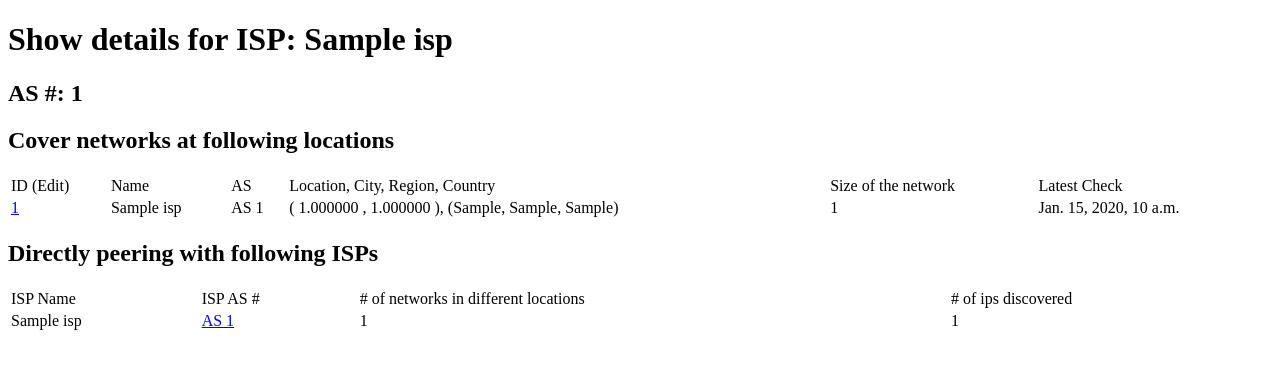
After one commit to ephemeral2eternity/monitor-cmu-agens, a Django app: page /get_isp?as=1 in a window 1280 px wide. The commit adds this page. Shown: the top 369 px of the page. Run offline with Django 3.2, Linux system fonts and the light colour scheme; tables that the repository leaves empty hold one stand-in row (values such as "Sample post").

Commit message:
fix the node ip issues and debug the redundant node issues in graph

```diff
--- a/monitorTopology/models.py
+++ b/monitorTopology/models.py
@@ -25,10 +25,15 @@ class ISP(models.Model):
     def __str__(self):
         return "AS " + str(self.ASNumber) + "(" + self.name + ")"
 
+    def get_size(self):
+        isp_size = 0
+        for network in self.networks.all().distinct():
+            isp_size += network.nodes.all().distinct().count()
+        return isp_size
+
     # Network defines a network that several routers in an end-to-end delivery path belongs to
 class Network(models.Model):
     isp = models.ForeignKey(ISP, related_name="net_isp")
-    type = models.CharField(max_length=100)
     latitude = models.DecimalField(max_digits=10, decimal_places=6, default=0.0)
     longitude = models.DecimalField(max_digits=10, decimal_places=6, default=0.0)
     nodes = models.ManyToManyField(Node, blank=True, related_name='net_nodes')
@@ -41,7 +46,7 @@ class Network(models.Model):
     latest_check = models.DateTimeField(auto_now=True)
 
     def __str__(self):
-        return self.type + ", AS " + str(self.ASNumber) + ", (" + str(self.latitude) + ", " + str(
+        return self.type + ", AS " + str(self.isp.ASNumber) + ", (" + str(self.latitude) + ", " + str(
             self.longitude) + ")"
 
     class Meta:
--- /dev/null
+++ b/monitorTopology/templates/monitorTopology/isp.html
@@ -0,0 +1,48 @@
+<!DOCTYPE html>
+<html lang="en">
+<head>
+    <meta charset="UTF-8">
+    <title>ISP</title>
+</head>
+<body>
+<h1>Show details for ISP: {{ isp.name }}</h1>
+<h2>AS #: {{ isp.ASNumber }}</h2>
+<h2>Cover networks at following locations</h2>
+<table style="width:100%">
+    <tr>
+        <td>ID (Edit)</td>
+        <td>Name</td>
+        <td>AS</td>
+        <td>Location, City, Region, Country</td>
+        <td>Size of the network</td>
+        <td>Latest Check</td>
+    </tr>
+    {% for network in isp.networks.all %}
+        <tr>
+        <td><a href="/get_network?id={{ network.id }}"> {{ network.id }} </a></td>
+        <td> {{ network.isp.name }} </td>
+        <td> AS {{ network.isp.ASNumber }} </td>
+        <td> ( {{ network.latitude }} , {{ network.longitude }} ), ({{ network.city }}, {{ network.region }}, {{ network.country }})</td>
+        <td> {{ network.nodes.count }} </td>
+        <td>{{ network.latest_check }}</td>
+    {% endfor %}
+</table>
+<h2>Directly peering with following ISPs</h2>
+<table style="width:100%">
+    <tr>
+        <td>ISP Name</td>
+        <td>ISP AS #</td>
+        <td># of networks in different locations</td>
+        <td># of ips discovered</td>
+    </tr>
+    {% for peer_isp in peers %}
+        <tr>
+            <td> {{ peer_isp.name }} </td>
+            <td> <a href="/get_isp?as={{ peer_isp.ASNumber }}">AS {{ peer_isp.ASNumber }} </a></td>
+            <td> {{ peer_isp.networks.count }}</td>
+            <td> {{ peer_isp.get_size }} </td>
+        </tr>
+    {% endfor %}
+</table>
+</body>
+</html>
--- a/monitorTopology/templates/monitorTopology/session.html
+++ b/monitorTopology/templates/monitorTopology/session.html
@@ -61,7 +61,6 @@
             <td>Network ID</td>
             <td>Network Name</td>
             <td>Network AS #</td>
-            <td>Network Type</td>
             <td>Network Location</td>
             <td>Network City, Region, Country</td>
         </tr>
@@ -71,7 +70,6 @@
                 <td><a href="/get_network?id={{ subnet.network.id }}"> Network {{ subnet.network.id}} </a></td>
                 <td> {{ subnet.network.isp.name }} </td>
                 <td> {{ subnet.network.isp.ASNumber }} </td>
-                <td> {{ subnet.network.type }} </td>
                 <td> ({{ subnet.network.latitude }}, {{ subnet.network.longitude }}) </td>
                 <td> ({{ subnet.network.city }}, {{ subnet.network.region }}, {{ subnet.network.country }}) </td>
             </tr>
--- a/monitorTopology/urls.py
+++ b/monitorTopology/urls.py
@@ -5,7 +5,13 @@ urlpatterns = [
     # url(r'^$', views.index, name='index'),
     url(r'^add_route$', views.addRoute, name='addRoute'),
     url(r'^show_sessions', views.showSessions, name='showSessions'),
+    url(r'^show_networks', views.showNetworks, name='showNetworks'),
+    url(r'^show_isps', views.showISPs, name='showISPs'),
+    url(r'^get_isp', views.getISP, name='getISP'),
     url(r'^get_session', views.getSession, name='getSession'),
+    url(r'^get_node', views.getNode, name='getNode'),
+    url(r'^get_network$', views.getNetwork, name='getNetwork'),
+    url(r'^get_network_json$', views.getNetworkJson, name='getNetworkJson'),
     url(r'^get_router_graph_json', views.getRouterGraphJson, name='getRouterGraphJson'),
     url(r'^get_router_graph', views.getRouterGraph, name='getRouterGraph'),
     url(r'^get_net_graph_json', views.getNetworkGraphJson, name='getNetworkGraphJson'),
--- a/monitorTopology/views.py
+++ b/monitorTopology/views.py
@@ -17,6 +17,19 @@ def showSessions(request):
     template = loader.get_template('monitorTopology/sessions.html')
     return HttpResponse(template.render({'sessions': sessions}, request))
 
+# @description Show all networks in the database
+def showNetworks(request):
+    networks = Network.objects.all()
+    template = loader.get_template('monitorTopology/networks.html')
+    return HttpResponse(template.render({'networks': networks}, request))
+
+# @description Show all ISPs discovered
+def showISPs(request):
+    isps = ISP.objects.all()
+    peerings = PeeringEdge.objects.all()
+    template = loader.get_template('monitorTopology/isps.html')
+    return  HttpResponse(template.render({'isps':isps, 'peerings':peerings}, request))
+
 # @description Get the details of one session denoted by the session id
 # @called by: showSessions.
 def getSession(request):
@@ -32,6 +45,92 @@ def getSession(request):
         return HttpResponse(template.render({'session': session, 'hops': hops, 'subnets':subnets}, request))
     else:
         return showSessions(request)
+
+def getISP(request):
+    url = request.get_full_path()
+    params = url.split('?')[1]
+    request_dict = urllib.parse.parse_qs(params)
+    if ('as' in request_dict.keys()):
+        as_num = int(request_dict['as'][0])
+        isp = ISP.objects.get(ASNumber=as_num)
+        peerings = PeeringEdge.objects.filter(Q(srcISP__ASNumber=isp.ASNumber)|Q(dstISP__ASNumber=isp.ASNumber))
+        peers = []
+        for pEdge in peerings.all():
+            if pEdge.srcISP.ASNumber == isp.ASNumber:
+                peers.append(pEdge.dstISP)
+            else:
+                peers.append(pEdge.srcISP)
+        template = loader.get_template('monitorTopology/isp.html')
+        return HttpResponse(template.render({'isp': isp, 'peers': peers}, request))
+    else:
+        return HttpResponse("Please denote the AS # in http://monitor/get_isp?as=as_num!")
+
+# @description Get the details of one node by denoting its id in the database
+def getNode(request):
+    url = request.get_full_path()
+    params = url.split('?')[1]
+    request_dict = urllib.parse.parse_qs(params)
+    if ('id' in request_dict.keys()):
+        node_id = int(request_dict['id'][0])
+        node = Node.objects.get(id=node_id)
+        template = loader.get_template('monitorTopology/node.html')
+        return HttpResponse(template.render({'node': node}, request))
+    else:
+        return HttpResponse("Please denote the node id in : http://monitor.cmu-agens.com/get_node?id=node_id")
+
+# @description Get the details of one network by denoting its id in the database
+def getNetwork(request):
+    url = request.get_full_path()
+    params = url.split('?')[1]
+    request_dict = urllib.parse.parse_qs(params)
+    if ('id' in request_dict.keys()):
+        network_id = int(request_dict['id'][0])
+        network = Network.objects.get(id=network_id)
+        edges = Edge.objects.filter(Q(src__in=network.nodes.all())|Q(dst__in=network.nodes.all()))
+        template = loader.get_template('monitorTopology/network.html')
+        return HttpResponse(template.render({'network': network, 'edges':edges}, request))
+    else:
+        return showNetworks(request)
+
+# @description Get the router topology of a network denoted by the id
+def getNetworkJson(request):
+    url = request.get_full_path()
+    params = url.split('?')[1]
+    request_dict = urllib.parse.parse_qs(params)
+    if ('id' in request_dict.keys()):
+        network_id = int(request_dict['id'][0])
+        network = Network.objects.get(id=network_id)
+        edges = Edge.objects.filter(Q(src__in=network.nodes.all())|Q(dst__in=network.nodes.all()))
+
+        all_nodes = []
+        node_list = []
+        for node in network.nodes.all().distinct():
+            all_nodes.append(node.ip)
+            node_list.append({"name":node.name, "network_id":node.network_id, "ip":node.ip, "type": "in", "id":node.id})
+
+        edge_list = []
+        for edge in edges.all():
+            if edge.src not in network.nodes.all().distinct():
+                if edge.src.ip not in all_nodes:
+                    all_nodes.append(edge.src.ip)
+                    node_list.append({"name": edge.src.name, "network_id": edge.src.network_id, "ip": edge.src.ip, "type": "out", "id": edge.src.id})
+            src_id = all_nodes.index(edge.src.ip)
+
+            if edge.dst not in network.nodes.all():
+                if edge.dst.ip not in all_nodes:
+                    all_nodes.append(edge.dst.ip)
+                    node_list.append({"name": edge.dst.name, "network_id": edge.dst.network_id, "ip": edge.dst.ip, "type": "out", "id": edge.dst.id})
+            dst_id = all_nodes.index(edge.dst.ip)
+
+            edge_list.append({"source":src_id, "target":dst_id})
+
+        graph = {}
+        graph["nodes"] = node_list
+        graph["edges"] = edge_list
+
+        return JsonResponse(graph)
+    else:
+        return JsonResponse({})
 
 @csrf_exempt
 def getRouterGraphJson(request):
--- a/monitor_cmu_agens/settings.py
+++ b/monitor_cmu_agens/settings.py
@@ -25,7 +25,7 @@ SECRET_KEY = 'b=)!x)_92nb12o=ci($bj0st=q(@fyj3!#14(#q-jgb_89)of+'
 # SECURITY WARNING: don't run with debug turned on in production!
 DEBUG = True
 
-ALLOWED_HOSTS = []
+ALLOWED_HOSTS = ["superman.andrew.cmu.edu", "monitor.cmu-agens.com"]
 
 
 # Application definition
```
Also changed, not shown: monitorTopology/data_utils.py (+7 -5 lines), monitorTopology/monitor_utils.py (+22 -10 lines), monitorTopology/templates/monitorTopology/isps.html (added, +26 -0 lines), monitorTopology/templates/monitorTopology/network.html (added, +101 -0 lines), monitorTopology/templates/monitorTopology/networks.html (added, +21 -0 lines), monitorTopology/templates/monitorTopology/node.html (added, +44 -0 lines).
